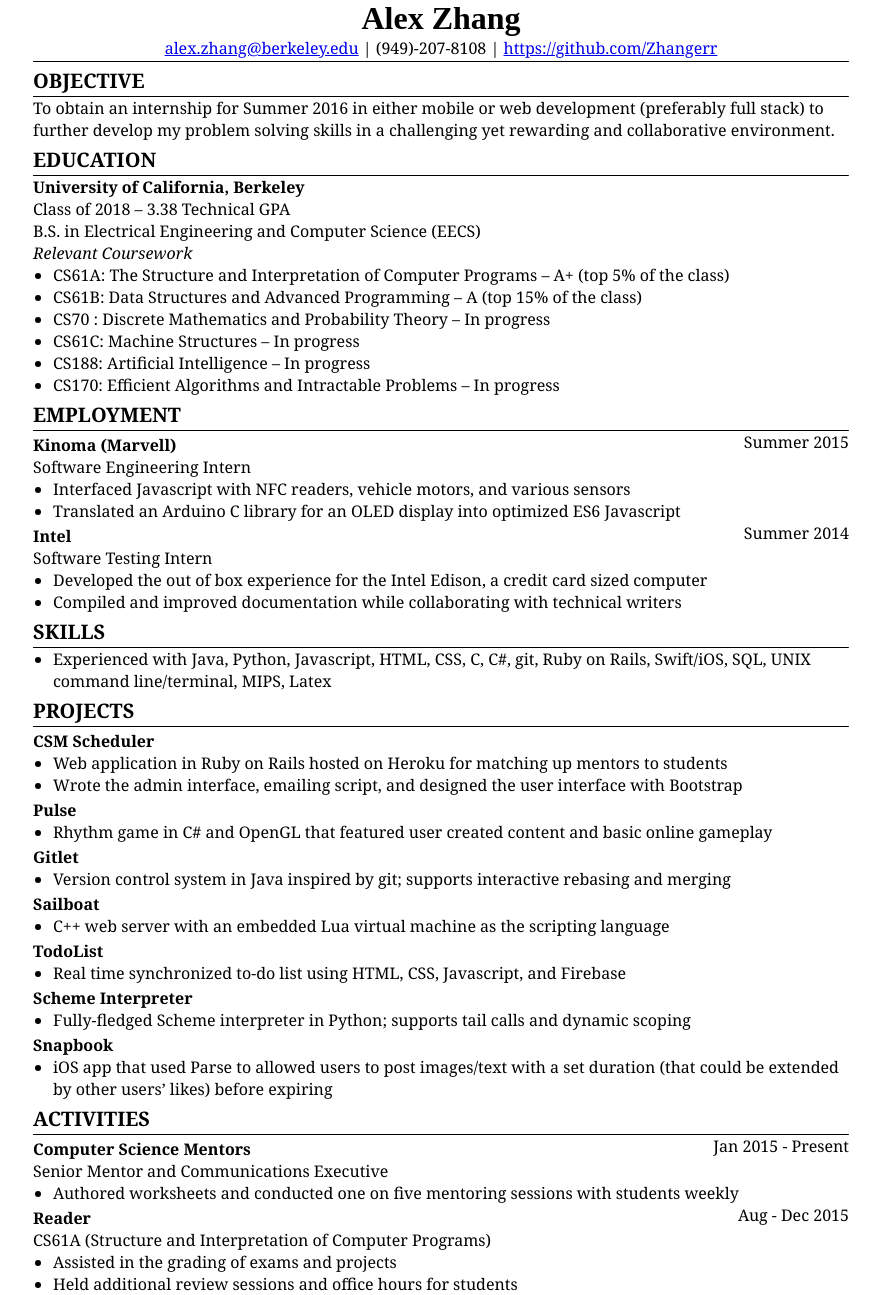
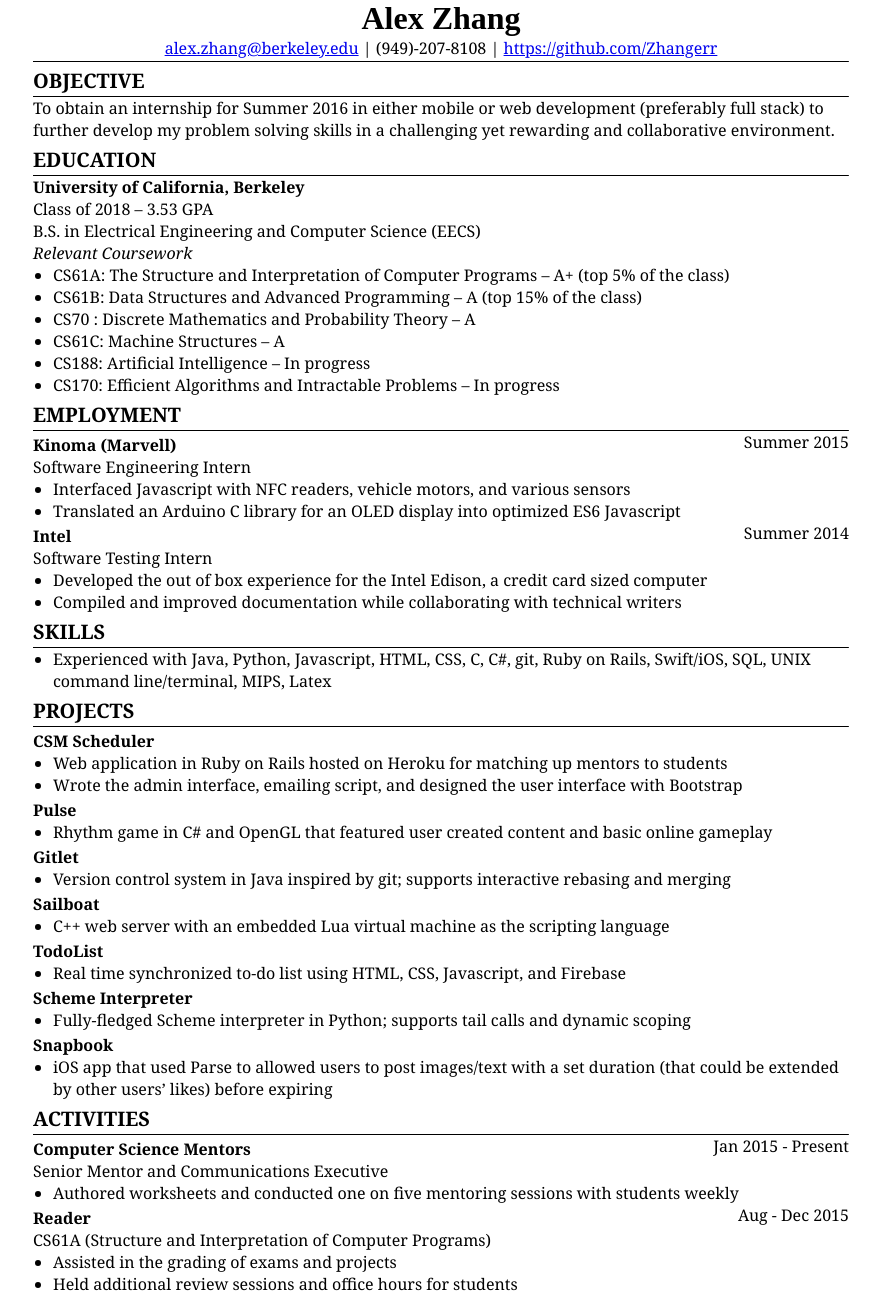
Before and after one commit to Zhangerr/zhangerr.github.io, a Jekyll site: the page built from resume2.md, in a window 1280 px wide. Shown: the whole page, without its empty margins (199-1079 px from the left). Built offline with Jekyll 4.4.1, drawn with Linux system fonts in a browser that asks for light colours.

Commit message:
update gpa

```diff
--- a/resume2.md
+++ b/resume2.md
@@ -24,15 +24,15 @@ To obtain an internship for Summer 2016 in either mobile or web development (pre
 ------
 
 **University of California, Berkeley**
-Class of 2018 – 3.38 Technical GPA
+Class of 2018 – 3.53 GPA
 B.S. in Electrical Engineering and Computer Science (EECS)
 
 *Relevant Coursework*
 
 *  CS61A: The Structure and Interpretation of Computer Programs – A+ (top 5% of the class)
 *  CS61B: Data Structures and Advanced Programming – A (top 15% of the class)
-*  CS70 : Discrete Mathematics and Probability Theory – In progress
-*  CS61C: Machine Structures – In progress
+*  CS70 : Discrete Mathematics and Probability Theory – A
+*  CS61C: Machine Structures – A
 *  CS188: Artificial Intelligence – In progress
 *  CS170: Efficient Algorithms and Intractable Problems – In progress
 
```
